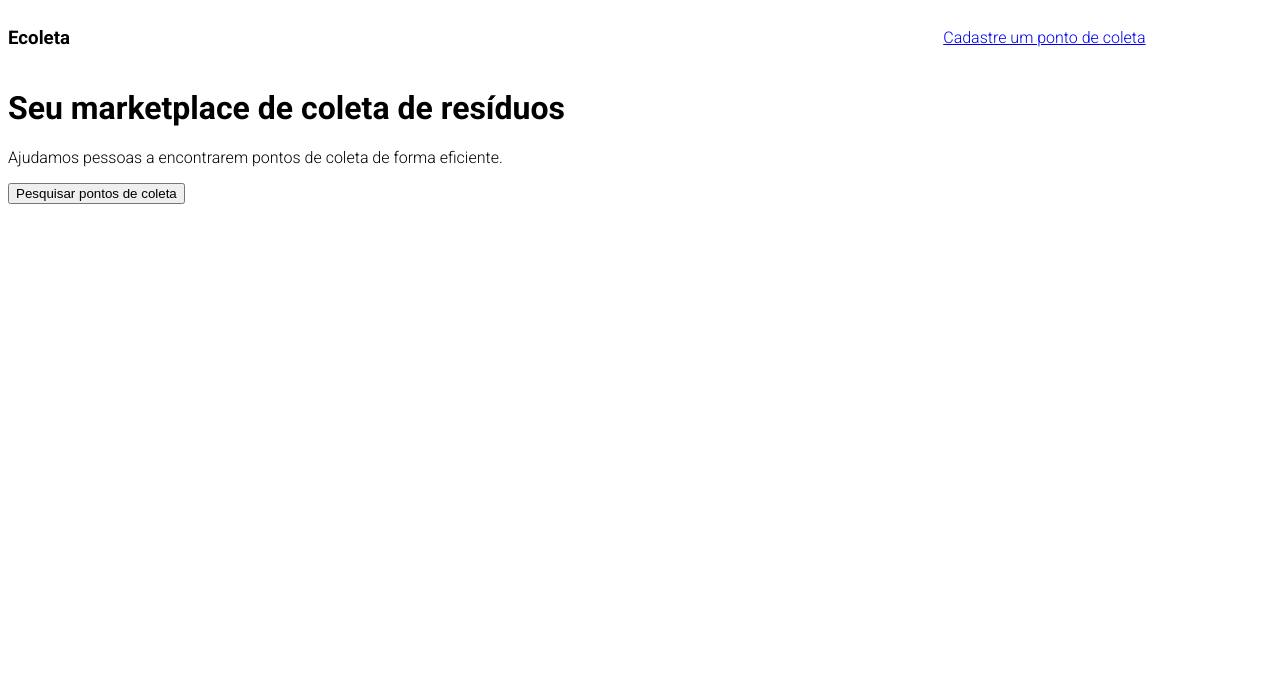
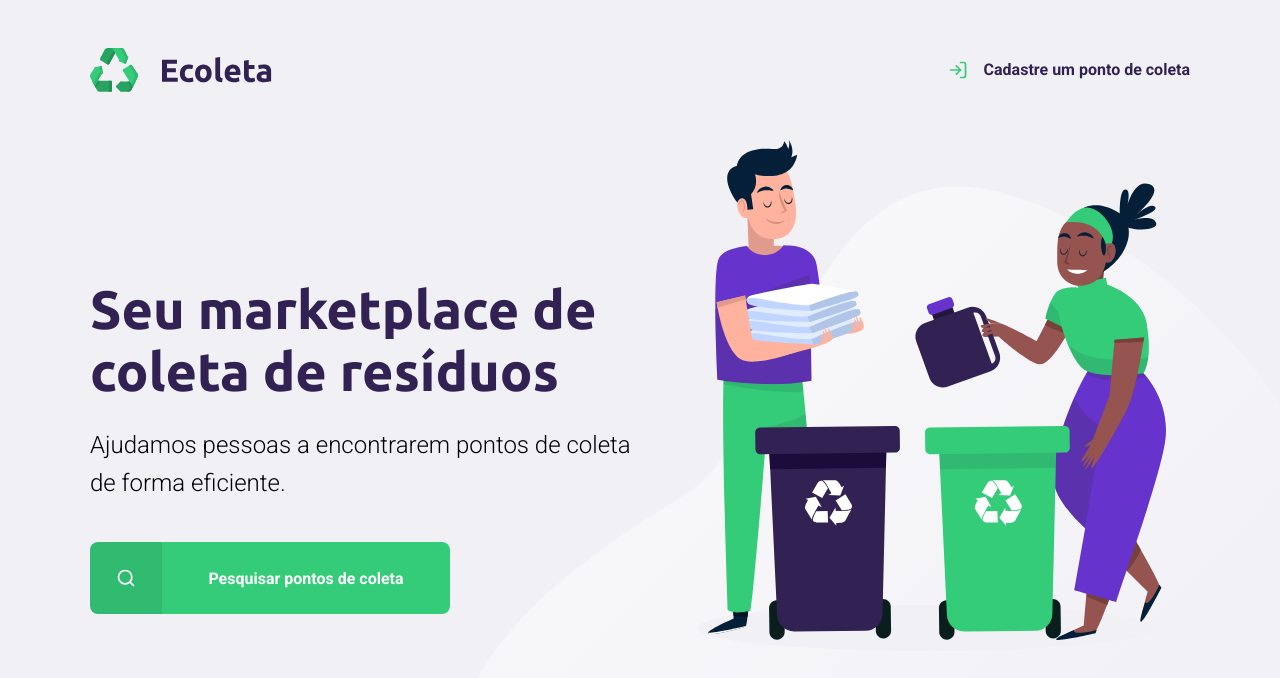
Before and after one commit to GuilhermeFragoso/NextLevelWeek-Rocketseat, a website: page nlw/index.html in a window 1280 px wide. Drawn offline with Linux system fonts and the light colour scheme.

Commit message:
Add files via upload

```diff
--- a/nlw/index.html
+++ b/nlw/index.html
@@ -10,19 +10,25 @@
 </head>
 
 <body>
+        <div id="page-home">
+                <div class='content'>
 
-        <div class='content'>
+                        <header>
+                                <img src="/assets/logo.svg" alt="Logo">
+                                <a href="#">
+                                        <span></span>
+                                        Cadastre um ponto de coleta</a>
+                        </header>
 
-                <header>
-                        <h3>Ecoleta</h3>
-                        <a href="#">Cadastre um ponto de coleta</a>
-                </header>
+                        <main>
+                                <h1>Seu marketplace de coleta de resíduos</h1>
 
-                <h1>Seu marketplace de coleta de resíduos</h1>
+                                <p>Ajudamos pessoas a encontrarem pontos de coleta de forma eficiente.</p>
 
-                <p>Ajudamos pessoas a encontrarem pontos de coleta de forma eficiente.</p>
+                                <a href="#"><span></span><strong>Pesquisar pontos de coleta</strong></a>
+                        </main>
 
-                <button>Pesquisar pontos de coleta</button>
+                </div>
         </div>
 
 </body>
--- a/nlw/styles/main.css
+++ b/nlw/styles/main.css
@@ -1,17 +1,149 @@
 @import url('https://fonts.googleapis.com/css2?family=Roboto:wght@300;700&display=swap');
+@import url('https://fonts.googleapis.com/css2?family=Ubuntu:wght@700&display=swap');
+
+:root {
+        --title-color: #322153;
+        --primary-color: #34cb79;
+}
+
+* {
+        margin: 0;
+        padding: 0;
+}
 
 html {
        font-family: 'Roboto', sans-serif;
 }
 
+body {
+        background: #f0f0f5;
+        -webkit-font-smoothing: antialiased;
+}
+
+a {
+        text-decoration: none;
+}
+
+h1, h2, h3, h4, h5, h6 {
+        font-family: 'Ubuntu', sans-serif;
+        color: var(--title-color);
+}
+
 /* ---------------BOX MODEL--------------- */
+#page-home {
+        height: 100vh;
+        background: url('../assets/home-background.svg') no-repeat;
+        background-position: 35vw bottom;
+}
 
-header {
+#page-home .content {
+        width: 90%;
+        height: 100%;
+        max-width: 1100px;
+        margin: 0 auto;
+        display: flex;
+        flex-direction: column;
+}
+
+#page-home header {
+        margin-top: 48px;
         display: flex;
         align-items: center;
         justify-content: space-between;
 }
 
-.content {
-        width: 90%;
+#page-home header a {
+        display: flex;
+        color: var(--title-color);
+        font-weight: 700;
 }
+
+#page-home header a span {
+        margin-right: 16px;
+        display: flex;
+        background-image: url('../assets/log-in.svg');
+        width: 20px;
+        height: 20px;
+}
+
+#page-home main {
+        max-width: 560px;
+        display: flex;
+        flex: 1;
+        flex-direction: column;
+        justify-content: center;
+}
+
+#page-home main h1 {
+        font-size: 54px;
+}
+
+#page-home main p {
+        font-size: 24px;
+        line-height: 38px;
+        margin-top: 24px;
+}
+
+#page-home main a {
+        width: 100%;
+        max-width: 360px;
+        height: 72px;
+        border-radius: 8px;
+        display: flex;
+        align-items: center;
+        margin-top: 40px;
+        background: var(--primary-color);
+        transition: 400ms;
+        color: white;
+}
+
+#page-home main a:hover {
+        background: #2fb86e;
+}
+
+#page-home main a span {
+        width: 72px;
+        height: 72px;
+        background: rgba(0, 0, 0, 0.08);
+        border-top-left-radius: 8px;
+        border-bottom-left-radius: 8px;
+        display: flex;
+        align-items: center;
+        justify-content: center;
+}
+
+#page-home main a span::after {
+        content:"";
+        background-image: url('../assets/search.svg');
+        width: 20px;
+        height: 20px;
+
+}
+
+#page-home main a strong {
+        color: white;
+        flex: 1;
+        text-align: center;
+}
+
+@media (max-width: 900px) {
+        #page-home {
+                background-position-x: 70vw;
+        }
+
+        #page-home .content {
+                align-items: center;
+                text-align: center;
+        }
+
+        #page-home header a {
+                position: absolute;
+                bottom: 48px;
+                left: 50%;
+                transform: translateX(-50%);
+        }
+
+        #page-home main {
+                align-items: center;
+        }
+}
```
Also changed, not shown: nlw/assets/arrow-left.svg (added), nlw/assets/baterias.svg (added), nlw/assets/check.svg (added), nlw/assets/eletronicos.svg (added), nlw/assets/home-background.svg (added), nlw/assets/lampadas.svg (added), nlw/assets/log-in.svg (added), nlw/assets/logo.svg (added), nlw/assets/oleo.svg (added), nlw/assets/organicos.svg (added), nlw/assets/papeis-papelao.svg (added), nlw/assets/search.svg (added), nlw/assets/x.svg (added).
